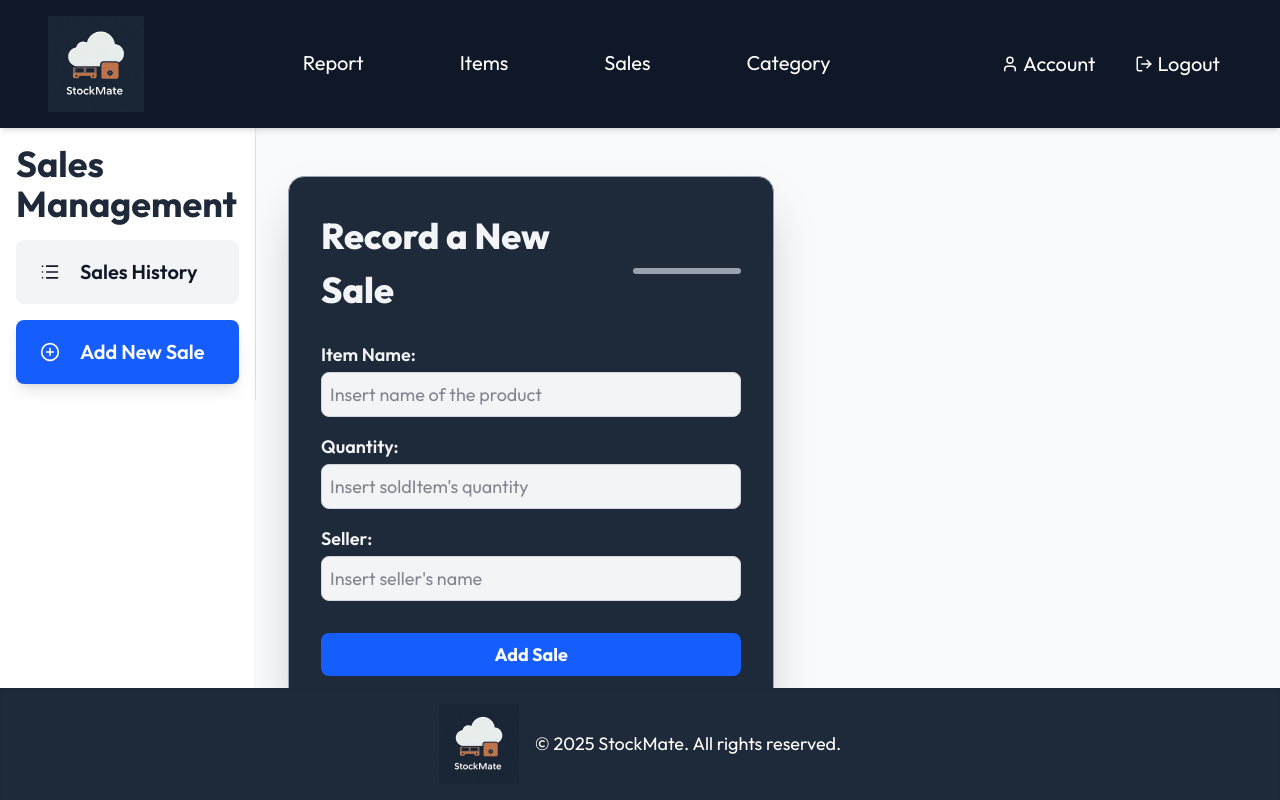
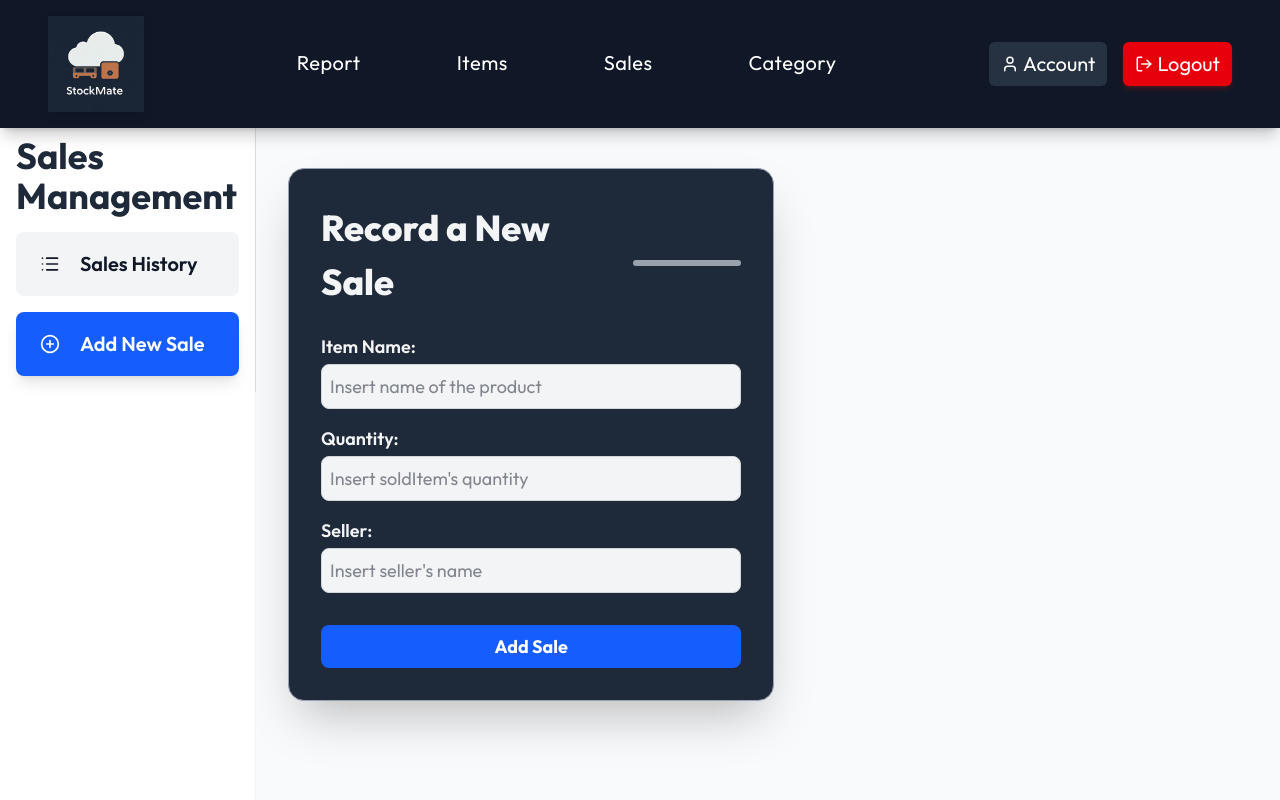
Before and after one commit to Eyueal191/StockMate, a React (Vite) app in the folder frontEnd/: page /dashboard/sales/add in a window 1280 px wide. Shown: the top 800 px of the page. Built offline with nearby package versions, Linux system fonts and the light colour scheme; no server answers; sample sign-in values are in the browser's storage.

Commit message:
some UI has been updated

```diff
--- a/frontEnd/src/components/DashBoardHeader.jsx
+++ b/frontEnd/src/components/DashBoardHeader.jsx
@@ -3,6 +3,7 @@ import { NavLink, useLocation, useNavigate } from "react-router-dom";
 import { User, LogOut, Menu, X } from "lucide-react";
 import logo from "../assets/logo.png";
 import Axios from "../axios/axios.config.js";
+
 function DashBoardHeader() {
   const [mobileOpen, setMobileOpen] = useState(false);
   const location = useLocation();
@@ -15,7 +16,7 @@ function DashBoardHeader() {
       const res = await Axios.get("/api/user/logout");
 
       if (res.data.success) {
-      localStorage.removeItem("IsLoggedIn"); // ✅ This works
+        localStorage.removeItem("IsLoggedIn");
         navigate("/login");
       }
     } catch (error) {
@@ -24,75 +25,118 @@ function DashBoardHeader() {
   };
 
   const getLinkClass = (path) =>
-    `px-4 py-2 rounded-md transition-all text-sm sm:text-base md:text-lg lg:text-xl focus:outline-none focus:ring-2 focus:ring-blue-400 hover:bg-gray-700 border-b-2 ${
-      location.pathname === path ? "border-blue-400 font-semibold" : "border-transparent"
-    } text-white`;
+    `px-4 py-2 rounded-md transition-all duration-200
+     text-sm sm:text-base md:text-lg lg:text-xl
+     text-white tracking-wide
+     hover:bg-gray-700/70 hover:text-blue-300
+     focus:outline-none focus:ring-2 focus:ring-blue-500/60
+     border-b-2 ${
+       location.pathname === path
+         ? "border-blue-400 font-semibold text-blue-300"
+         : "border-transparent"
+     }`;
 
-  // Items link active logic
   const getItemsLinkClass = () => {
     const currentPath = location.pathname.replace(/\/$/, "");
-    const activePaths = ["/dashboard", "/dashboard/items"];
-    const isActive = activePaths.includes(currentPath);
-    return `px-4 py-2 rounded-md transition-all text-sm sm:text-base md:text-lg lg:text-xl focus:outline-none focus:ring-2 focus:ring-blue-400 hover:bg-gray-700 border-b-2 ${
-      isActive ? "border-blue-400 font-semibold" : "border-transparent"
-    } text-white`;
+    const active = ["/dashboard", "/dashboard/items"].includes(currentPath);
+
+    return `px-4 py-2 rounded-md transition-all duration-200
+      text-sm sm:text-base md:text-lg lg:text-xl
+      text-white tracking-wide
+      hover:bg-gray-700/70 hover:text-blue-300
+      focus:outline-none focus:ring-2 focus:ring-blue-500/60
+      border-b-2 ${
+        active ? "border-blue-400 font-semibold text-blue-300" : "border-transparent"
+      }`;
   };
 
   return (
-    <header className="bg-gray-900 shadow-md sticky top-0 z-50">
-      <nav className="flex items-center justify-between h-24 sm:h-28 md:h-32 px-4 sm:px-6 lg:px-8 xl:px-12 2xl:px-20">
+    <header className="bg-gray-900 shadow-lg shadow-black/20 sticky top-0 z-50">
+      <nav className="flex items-center justify-between
+        h-24 sm:h-28 md:h-32
+        px-4 sm:px-6 lg:px-8 xl:px-12 2xl:px-20">
+
         {/* Logo */}
         <div className="flex-shrink-0">
           <NavLink to="/dashboard/items">
-            <img src={logo} alt="StockMate Logo" className="h-12 sm:h-16 md:h-20 lg:h-24" />
+            <img
+              src={logo}
+              alt="StockMate Logo"
+              className="h-12 sm:h-16 md:h-20 lg:h-24 drop-shadow-lg"
+            />
           </NavLink>
         </div>
 
-        {/* Desktop / Tablet Links */}
-        <div className="hidden md:flex flex-1 justify-center max-w-3xl gap-10 xl:gap-16 2xl:gap-20">
+        {/* Desktop Links */}
+        <div className="hidden md:flex flex-1 justify-center items-center
+          max-w-3xl gap-10 xl:gap-16 2xl:gap-20">
+
           <NavLink to="/dashboard/reports" className={getLinkClass("/dashboard/reports")}>
             Report
           </NavLink>
+
           <NavLink to="/dashboard/items" className={getItemsLinkClass()}>
             Items
           </NavLink>
+
           <NavLink to="/dashboard/sales" className={getLinkClass("/dashboard/sales")}>
             Sales
           </NavLink>
+
           <NavLink to="/dashboard/categories" className={getLinkClass("/dashboard/categories")}>
             Category
           </NavLink>
         </div>
 
-        {/* Right account/logout & mobile toggle */}
+        {/* Right Section */}
         <div className="flex items-center gap-4">
+
+          {/* Account */}
           <NavLink
             to="/dashboard/account"
-            className="flex items-center gap-1 px-3 py-2 rounded-md hover:bg-gray-700 transition-colors text-sm sm:text-base md:text-lg lg:text-xl focus:outline-none focus:ring-2 focus:ring-blue-400 text-white"
+            className="flex items-center gap-1
+             bg-gray-700/60 px-3 py-2 rounded-md
+             hover:bg-gray-600/70 hover:text-blue-300
+             transition-all duration-200
+             text-sm sm:text-base md:text-lg lg:text-xl text-white
+             focus:outline-none focus:ring-2 focus:ring-blue-500/60"
           >
             <User size={18} />
             Account
           </NavLink>
+
+          {/* Logout */}
           <button
             onClick={logOut}
-            className="flex items-center gap-1 px-3 py-2 rounded-md hover:bg-gray-700 transition-colors text-sm sm:text-base md:text-lg lg:text-xl focus:outline-none focus:ring-2 focus:ring-blue-400 text-white"
+            className="flex items-center gap-1
+              bg-red-600 px-3 py-2 rounded-md
+              hover:bg-red-700 hover:scale-[1.03]
+              transition-all duration-200
+              text-sm sm:text-base md:text-lg lg:text-xl text-white
+              shadow-md shadow-red-900/40
+              focus:outline-none focus:ring-2 focus:ring-red-500/60"
           >
             <LogOut size={18} />
             Logout
           </button>
 
-          {/* Hamburger menu */}
+          {/* Hamburger */}
           <button
-            className="md:hidden p-2 rounded-md hover:bg-gray-700 focus:outline-none focus:ring-2 focus:ring-blue-400"
+            className="md:hidden p-2 rounded-md
+              hover:bg-gray-700/70 transition
+              focus:ring-2 focus:ring-blue-500/60"
             onClick={toggleMobileMenu}
           >
             {mobileOpen ? <X size={24} color="white" /> : <Menu size={24} color="white" />}
           </button>
         </div>
 
-        {/* Mobile menu */}
+        {/* Mobile Menu */}
         {mobileOpen && (
-          <div className="absolute top-full left-0 w-full bg-gray-900 flex flex-col gap-2 p-4 md:hidden z-50 border-t border-gray-700">
+          <div className="absolute top-full left-0 w-full bg-gray-900
+            flex flex-col gap-3 p-4 md:hidden z-50
+            border-t border-gray-700 shadow-inner">
+
             <NavLink
               to="/dashboard/reports"
               className={getLinkClass("/dashboard/reports")}
@@ -100,6 +144,7 @@ function DashBoardHeader() {
             >
               Report
             </NavLink>
+
             <NavLink
               to="/dashboard/items"
               className={getItemsLinkClass()}
@@ -107,6 +152,7 @@ function DashBoardHeader() {
             >
               Items
             </NavLink>
+
             <NavLink
               to="/dashboard/sales"
               className={getLinkClass("/dashboard/sales")}
@@ -114,6 +160,7 @@ function DashBoardHeader() {
             >
               Sales
             </NavLink>
+
             <NavLink
               to="/dashboard/categories"
               className={getLinkClass("/dashboard/categories")}
@@ -121,20 +168,34 @@ function DashBoardHeader() {
             >
               Category
             </NavLink>
+
+            {/* Account mobile */}
             <NavLink
               to="/dashboard/account"
-              className="flex items-center gap-1 px-3 py-2 rounded-md hover:bg-gray-700 transition-colors text-sm sm:text-base md:text-lg lg:text-xl focus:outline-none focus:ring-2 focus:ring-blue-400 text-white"
+              className="flex items-center gap-1 px-3 py-2 rounded-md
+                hover:bg-gray-700/70 hover:text-blue-300
+                transition-all duration-200
+                text-sm sm:text-base md:text-lg lg:text-xl text-white
+                focus:outline-none focus:ring-2 focus:ring-blue-500/60"
               onClick={() => setMobileOpen(false)}
             >
               <User size={18} />
               Account
             </NavLink>
+
+            {/* Logout mobile */}
             <button
               onClick={() => {
                 logOut();
                 setMobileOpen(false);
               }}
-              className="flex items-center gap-1 px-3 py-2 rounded-md hover:bg-gray-700 transition-colors text-sm sm:text-base md:text-lg lg:text-xl focus:outline-none focus:ring-2 focus:ring-blue-400 text-white"
+              className="flex items-center gap-1
+                bg-red-600 px-3 py-2 rounded-md
+                hover:bg-red-700 hover:scale-[1.03]
+                transition-all duration-200
+                text-sm sm:text-base md:text-lg lg:text-xl text-white
+                shadow-md shadow-red-900/40
+                focus:outline-none focus:ring-2 focus:ring-red-500/60"
             >
               <LogOut size={18} />
               Logout
@@ -145,4 +206,5 @@ function DashBoardHeader() {
     </header>
   );
 }
+
 export default DashBoardHeader;
--- a/frontEnd/src/components/bars/ItemsFilterBar.jsx
+++ b/frontEnd/src/components/bars/ItemsFilterBar.jsx
@@ -2,7 +2,7 @@ import React, { useState, useEffect, useContext } from "react";
 import Axios from "../../axios/axios.config.js";
 import { Tag, Filter } from "lucide-react";
 import { StockContext } from "../../stockContext/StockContext.jsx";
-
+import Loading from "../../components/Loading.jsx"
 function ItemsFilterBar() {
   const { selectedCategories, setSelectedCategories } = useContext(StockContext);
   const [categories, setCategories] = useState([]);
@@ -46,7 +46,7 @@ function ItemsFilterBar() {
   };
 
   const allCategories = [{ _id: "all", name: "" }, ...categories];
-
+ if(categories.length===0) return <Loading/>
   return (
     <div
       className={`
--- a/frontEnd/src/components/cards/SaleCard.jsx
+++ b/frontEnd/src/components/cards/SaleCard.jsx
@@ -66,7 +66,7 @@ function SaleCard({ sale }) {
             {sale.item.name}
           </h2>
           {sale.item.description && (
-            <p className="text-gray-600 text-sm sm:text-base md:text-lg line-clamp-3">
+            <p className="text-gray-600 text-sm sm:text-base md:text-lg line-clamp-2">
               {sale.item.description}
             </p>
           )}
--- a/frontEnd/src/pages/protectedPages/DashBoard.jsx
+++ b/frontEnd/src/pages/protectedPages/DashBoard.jsx
@@ -12,56 +12,69 @@ const SaleNavBar = lazy(() => import("../../components/bars/SaleNavBar.jsx"));
 function DashBoard() {
   const location = useLocation();
 
-  const isItemsPage = location.pathname === "/dashboard" || location.pathname === "/dashboard/items";
+  const isItemsPage =
+    location.pathname === "/dashboard" || location.pathname === "/dashboard/items";
   const isCategoriesPage = location.pathname.includes("/categories");
   const isSalesPage =
     location.pathname === "/dashboad/sales" || location.pathname === "/dashboard/sales/add";
 
-  // Pages without sidebar/search
+  /** ------------------ Pages without sidebar / search ------------------ */
   if (!isItemsPage && !isCategoriesPage && ~isSalesPage) {
     return (
-      <div className="flex flex-col h-screen overflow-hidden bg-gray-50">
+      <div className="flex flex-col min-h-screen bg-gray-100 overflow-hidden">
+
+        {/* Header */}
+        <div className="h-[15vh] shadow-md bg-white">
           <Suspense fallback={<Loading />}>
             <DashBoardHeader />
           </Suspense>
+        </div>
 
-        <main className="flex-1 overflow-y-auto">
+        {/* Content */}
+        <main className="flex-1 min-h-[80vh] overflow-y-auto">
           <Suspense fallback={<Loading />}>
             <Outlet />
           </Suspense>
         </main>
 
+        {/* Footer */}
+        <div className="h-[10vh] shadow-inner bg-white">
           <Suspense fallback={<Loading />}>
             <DashBoardFooter />
           </Suspense>
         </div>
+
+      </div>
     );
   }
 
+  /** ------------------ With Sidebar / Search ------------------ */
   return (
-    <div className="flex flex-col h-screen overflow-hidden bg-gray-50">
+    <div className="flex flex-col min-h-screen bg-gray-100 overflow-hidden">
+
       {/* Header */}
+      <div className="h-[15vh] shadow-md bg-white">
         <Suspense fallback={<Loading />}>
           <DashBoardHeader />
         </Suspense>
+      </div>
 
       {/* Items Page */}
       {isItemsPage && (
-        <div className="flex flex-col w-full h-full">
-          {/* Mobile stacked */}
-          <div className="flex flex-col md:hidden w-full h-full">
+        <div className="flex flex-col w-full min-h-[80vh] flex-1">
+
+          {/* MOBILE LAYOUT */}
+          <div className="flex flex-col md:hidden w-full flex-1">
             <Suspense fallback={<Loading />}>
               <ItemsFilterBar />
             </Suspense>
 
-            {/* SearchBar without padding */}
-            <div className="w-full">
+            <div className="w-full py-6 px-4 md:px-6">
               <Suspense fallback={<Loading />}>
                 <SearchBar />
               </Suspense>
             </div>
 
-            {/* Divider line */}
             <div className="h-px w-full bg-gray-300" />
 
             <div className="flex-1 overflow-auto">
@@ -69,50 +82,42 @@ function DashBoard() {
             </div>
           </div>
 
-          {/* Desktop: search on top, sidebar left, main right */}
-          <div className="hidden md:flex md:flex-col w-full h-full">
-            {/* SearchBar without padding */}
-            <div className="w-full bg-white shadow-sm border border-gray-200 py-6 px-4 md:px-6">
+          {/* DESKTOP LAYOUT */}
+          <div className="hidden md:flex md:flex-col w-full flex-1">
+            <div className="w-full bg-white shadow-sm border-b border-gray-200 py-6 px-4 md:px-6">
               <Suspense fallback={<Loading />}>
                 <SearchBar />
               </Suspense>
             </div>
 
-            {/* Divider line below search bar */}
-            <div className="h-px w-full bg-gray-300" />
-
-            <div className="flex flex-1 w-full h-full overflow-hidden">
-              {/* Sidebar left */}
+            <div className="flex flex-1 overflow-hidden">
               <div className="flex-shrink-0">
                 <Suspense fallback={<Loading />}>
                   <ItemsFilterBar />
                 </Suspense>
               </div>
 
-              {/* Vertical divider line between sidebar and main */}
               <div className="w-px bg-gray-300" />
 
-              {/* Main content */}
               <div className="flex-1 overflow-auto">
                 <Outlet />
               </div>
             </div>
           </div>
+
         </div>
       )}
 
       {/* Categories Page */}
       {isCategoriesPage && (
-        <div className="flex flex-col w-full h-full">
-          {/* Mobile stacked */}
-          <div className="md:hidden w-full">
-            <div>
+        <div className="flex flex-col w-full min-h-[80vh] flex-1">
+
+          {/* Mobile */}
+          <div className="md:hidden w-full flex-1">
             <Suspense fallback={<Loading />}>
               <CategoryNavBar />
             </Suspense>
-            </div>
 
-            {/* Divider line */}
             <div className="h-px w-full bg-gray-300" />
 
             <div className="flex-1 overflow-auto">
@@ -120,36 +125,34 @@ function DashBoard() {
             </div>
           </div>
 
-          {/* Desktop: sidebar left, main right */}
-          <div className="hidden md:flex flex-1 w-full h-full">
+          {/* Desktop */}
+          <div className="hidden md:flex w-full flex-1">
             <div className="flex-shrink-0">
               <Suspense fallback={<Loading />}>
                 <CategoryNavBar />
               </Suspense>
             </div>
 
-            {/* Vertical divider line */}
             <div className="w-px bg-gray-300" />
 
             <div className="flex-1 overflow-auto">
               <Outlet />
             </div>
           </div>
+
         </div>
       )}
 
-      {/* Sale Pages */}
+      {/* Sales Page */}
       {isSalesPage && (
-        <div className="flex flex-col w-full h-full">
-          {/* Mobile stacked */}
-          <div className="md:hidden w-full">
-            <div>
+        <div className="flex flex-col w-full min-h-[80vh] flex-1">
+
+          {/* Mobile */}
+          <div className="md:hidden w-full flex-1">
             <Suspense fallback={<Loading />}>
               <SaleNavBar />
             </Suspense>
-            </div>
 
-            {/* Divider line */}
             <div className="h-px w-full bg-gray-300" />
 
             <div className="flex-1 overflow-auto">
@@ -157,28 +160,31 @@ function DashBoard() {
             </div>
           </div>
 
-          {/* Desktop: sidebar left, main right */}
-          <div className="hidden md:flex flex-1 w-full h-full">
+          {/* Desktop */}
+          <div className="hidden md:flex w-full flex-1">
             <div className="flex-shrink-0">
               <Suspense fallback={<Loading />}>
                 <CategoryNavBar />
               </Suspense>
             </div>
 
-            {/* Vertical divider line */}
             <div className="w-px bg-gray-300" />
 
             <div className="flex-1 overflow-auto">
               <Outlet />
             </div>
           </div>
+
         </div>
       )}
 
       {/* Footer */}
+      <div className="h-[10vh] shadow-inner bg-white">
         <Suspense fallback={<Loading />}>
           <DashBoardFooter />
         </Suspense>
+      </div>
+
     </div>
   );
 }
--- a/frontEnd/src/pages/protectedPages/dashBoard/category/CategoriesList.jsx
+++ b/frontEnd/src/pages/protectedPages/dashBoard/category/CategoriesList.jsx
@@ -2,6 +2,7 @@ import React, { useState, useEffect, lazy, Suspense } from "react";
 import Axios from "../../../../axios/axios.config.js";
 import { ClipboardList } from "lucide-react"; // scalable icon
 import { useNavigate } from "react-router-dom";
+import Loading from "../../../../components/Loading.jsx";
 
 const CategoryCard = lazy(() =>
   import("../../../../components/cards/categoryCard.jsx")
@@ -33,7 +34,7 @@ const CategoriesList = () => {
   useEffect(() => {
     getCategories();
   }, []);
-
+if(categories.length===0) return <Loading/>
   return (
     <div className="h-full w-full bg-gray-50 p-4 sm:p-6 flex flex-col items-center">
       <div className="bg-white shadow-2xl rounded-2xl w-[90%] max-w-[90%] p-6 sm:p-10 lg:p-12">
--- a/frontEnd/src/pages/protectedPages/dashBoard/item/ItemsList.jsx
+++ b/frontEnd/src/pages/protectedPages/dashBoard/item/ItemsList.jsx
@@ -3,7 +3,7 @@ import { useSelector } from "react-redux";
 import { useVirtualizer } from "@tanstack/react-virtual";
 import ItemCard from "../../../../components/cards/ItemCard.jsx";
 import { useNavigate } from "react-router-dom";
-
+import Loading from "../../../../components/Loading.jsx";
 function ItemsList() {
   const products = useSelector((state) => state.items.list) || [];
   const parentRef = useRef();
@@ -33,9 +33,13 @@ function ItemsList() {
   const rowVirtualizer = useVirtualizer({
     count: rowCount,
     getScrollElement: () => parentRef.current,
-    estimateSize: () => 600, // fixed row height
+    estimateSize: () =>{
+    if(columns>1) return 520;
+    return 540;
+    }, // fixed row height
     overscan: 3,
   });
+if(products.length === 0) return <Loading />
 
   return (
     <div className="p-4">
--- a/frontEnd/src/pages/protectedPages/dashBoard/report/Reports.jsx
+++ b/frontEnd/src/pages/protectedPages/dashBoard/report/Reports.jsx
@@ -23,14 +23,14 @@ function Reports() {
       {/* Desktop & Tablet Layout (>=md) */}
       <div className="hidden md:flex w-full min-h-screen">
         {/* Sidebar */}
-        <aside className="w-84 bg-white border-r border-gray-200 min-h-screen">
+        <aside className="w-84 bg-white border border-gray-200 min-h-screen">
           <Suspense fallback={<div>Loading Navbar...</div>}>
             <ReportNavBar />
           </Suspense>
         </aside>
 
         {/* Main content */}
-        <main className="flex-1 min-h-screen border">
+        <main className="flex-1 min-h-screen">
           <Outlet />
         </main>
       </div>
```
Also changed, not shown: frontEnd/src/components/cards/ItemCard.jsx (+6 -4 lines), frontEnd/src/pages/protectedPages/dashBoard/item/AddItem.jsx (+12 -4 lines), 1 other file (tests, documents, lock files or other folders). Lines whose indentation alone changed are shown as unchanged.
